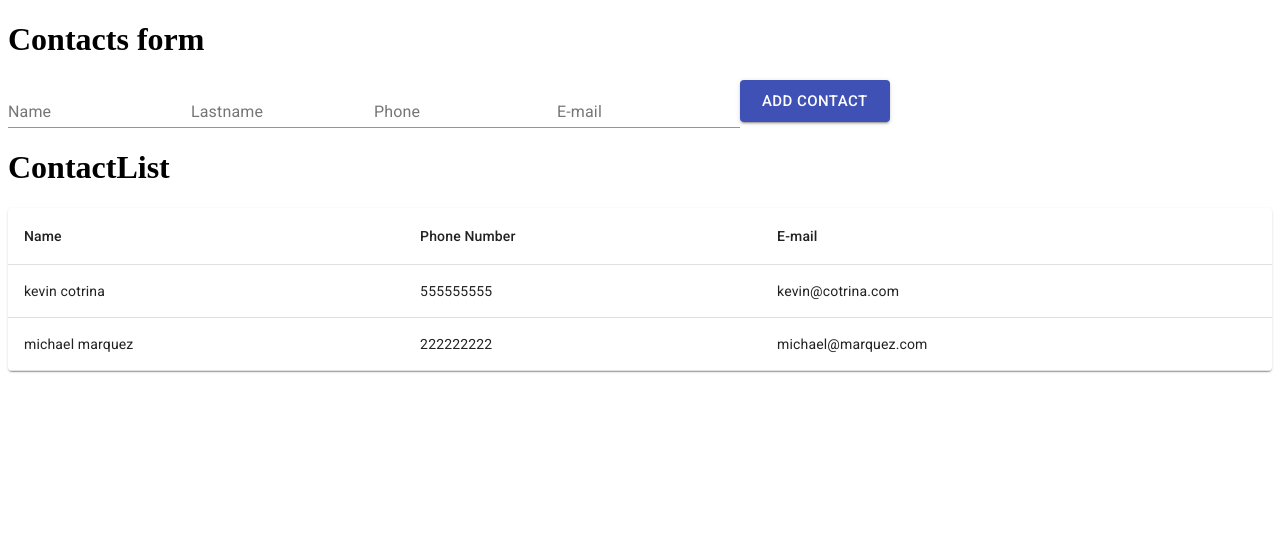
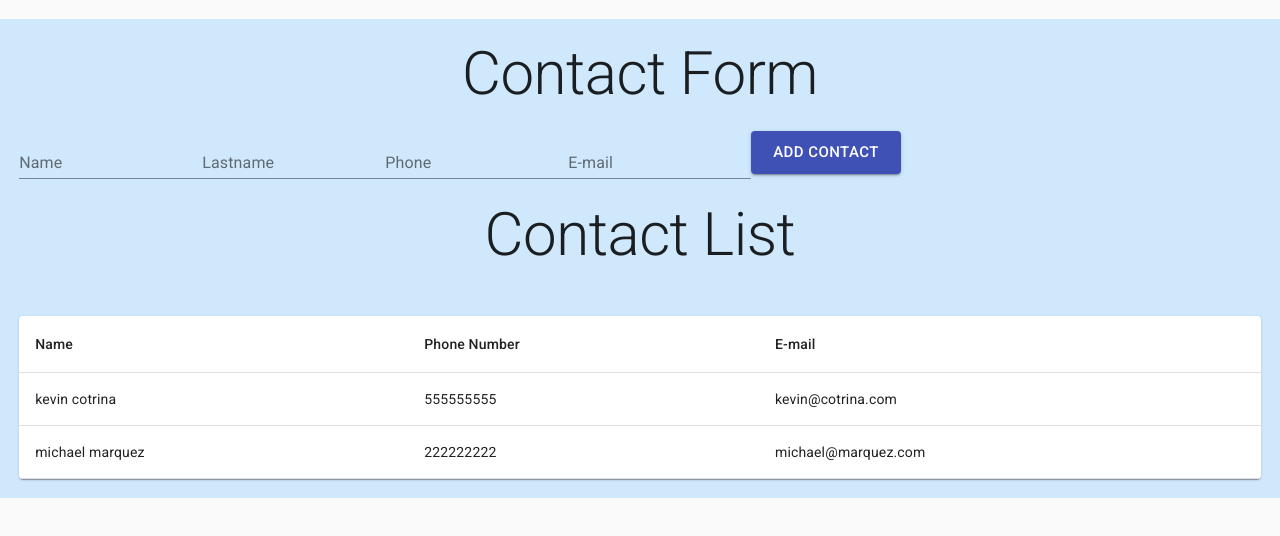
Before and after one commit to kcotrinam/contact-list-redux, a React (Create React App) app: page / in a window 1280 px wide. Shown: the top 536 px of the page. Built offline with nearby package versions, Linux system fonts and the light colour scheme.

Commit message:
Add styles to contact form

```diff
--- a/src/components/App.jsx
+++ b/src/components/App.jsx
@@ -1,14 +1,33 @@
 import React from 'react';
+import CssBaseline from '@material-ui/core/CssBaseline';
+import Typography from '@material-ui/core/Typography';
+import Container from '@material-ui/core/Container';
 
 import ContactList from './contacts/ContactList';
 import ContactForm from './contacts/ContactForm';
 
 const App = () => {
 	return (
-		<div>
-			<h1>Contacts form</h1>
-			<ContactForm />
-			<ContactList />
+		<div style={{ marginTop: '1.2rem' }}>
+			<CssBaseline />
+			<Container style={{ backgroundColor: '#cfe8fc', padding: '1.2rem' }}>
+				<Typography
+					variant='h2'
+					component='h2'
+					gutterBottom
+					style={{ textAlign: 'center' }}>
+					Contact Form
+				</Typography>
+				<ContactForm />
+				<Typography
+					variant='h2'
+					component='h2'
+					gutterBottom
+					style={{ textAlign: 'center', paddingTop: '1.2rem' }}>
+					Contact List
+				</Typography>
+				<ContactList />
+			</Container>
 		</div>
 	);
 };
--- a/src/components/contacts/ContactForm.jsx
+++ b/src/components/contacts/ContactForm.jsx
@@ -2,7 +2,6 @@ import { connect } from 'react-redux';
 import { useState } from 'react';
 import { addContactAction } from '../../actions/index';
 import FormControl from '@material-ui/core/FormControl';
-import FormLabel from '@material-ui/core/FormLabel';
 import InputLabel from '@material-ui/core/InputLabel';
 import Input from '@material-ui/core/Input';
 import Button from '@material-ui/core/Button';
@@ -76,6 +75,7 @@ const ContactForm = ({ addContact }) => {
 					color='primary'
 					component='button'
 					size='large'
+					type='submit'
 					variant='contained'>
 					Add contact
 				</Button>
--- a/src/components/contacts/ContactList.jsx
+++ b/src/components/contacts/ContactList.jsx
@@ -6,6 +6,7 @@ import TableContainer from '@material-ui/core/TableContainer';
 import TableHead from '@material-ui/core/TableHead';
 import TableRow from '@material-ui/core/TableRow';
 import Paper from '@material-ui/core/Paper';
+import Typography from '@material-ui/core/Typography';
 
 const ContactList = ({ contacts }) => {
 	const renderContacts = (contacts) =>
@@ -20,8 +21,7 @@ const ContactList = ({ contacts }) => {
 		));
 
 	return (
-		<div>
-			<h1>ContactList</h1>
+		<div style={{ paddingTop: '1.5rem' }}>
 			<TableContainer component={Paper}>
 				<Table>
 					<TableHead>
```
